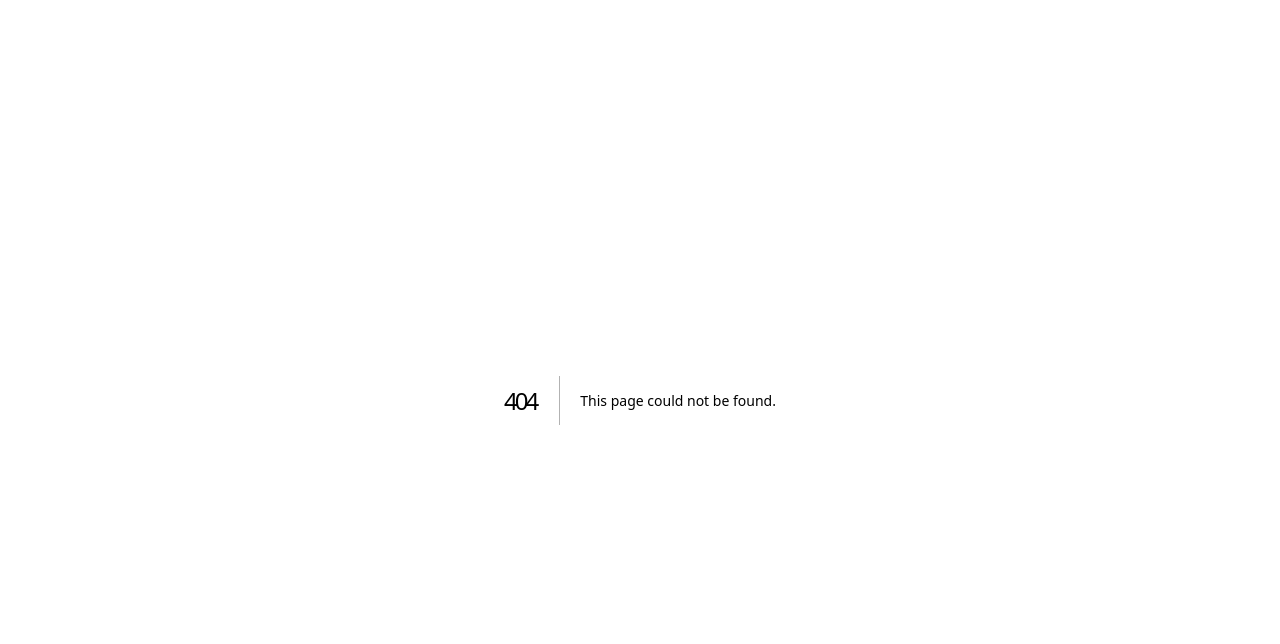
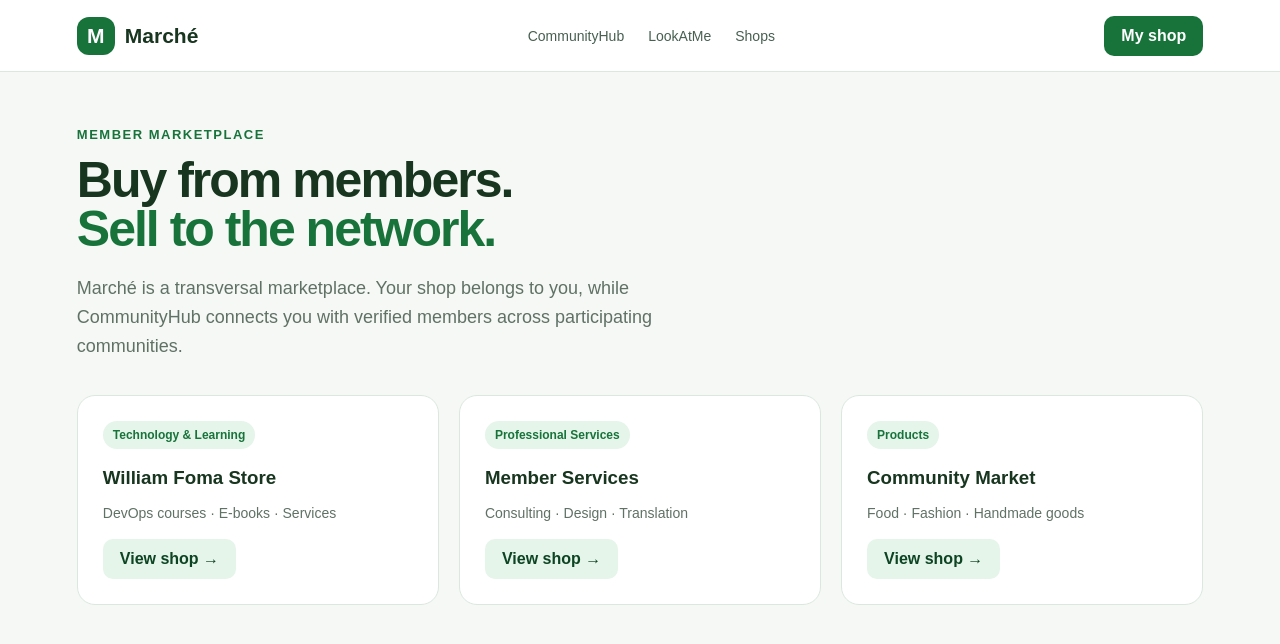
Before and after one commit to Fomainspi/communityhub-platform, a Next.js app in the folder apps/web/: page /marche in a window 1280 px wide. Before the commit this address had no page. Shown: the top 644 px of the page. Built offline with nearby package versions, Linux system fonts and the light colour scheme.

Commit message:
feat(web): add Marche marketplace prototype

```diff
--- /dev/null
+++ b/apps/web/app/marche/page.tsx
@@ -0,0 +1,2 @@
+const shops=[{name:'William Foma Store',category:'Technology & Learning',items:'DevOps courses · E-books · Services'},{name:'Member Services',category:'Professional Services',items:'Consulting · Design · Translation'},{name:'Community Market',category:'Products',items:'Food · Fashion · Handmade goods'}];
+export default function MarchePage(){return <main className="shell"><nav className="nav"><div className="brand"><span className="logo">M</span> Marché</div><div className="navlinks"><a href="/dashboard">CommunityHub</a><a href="/lookatme">LookAtMe</a><a href="#shops">Shops</a></div><button className="btn primary">My shop</button></nav><section className="sections"><div className="eyebrow">Member marketplace</div><h1 style={{fontSize:50,letterSpacing:-2}}>Buy from members.<br/><span style={{color:'var(--green-700)'}}>Sell to the network.</span></h1><p style={{maxWidth:650,color:'#607166',fontSize:18,lineHeight:1.6}}>Marché is a transversal marketplace. Your shop belongs to you, while CommunityHub connects you with verified members across participating communities.</p><div className="cards" id="shops" style={{marginTop:35}}>{shops.map(s=><article className="card" key={s.name}><div className="pill" style={{display:'inline-block'}}>{s.category}</div><h3 style={{marginTop:18}}>{s.name}</h3><p>{s.items}</p><button className="btn secondary">View shop →</button></article>)}</div></section></main>}
```
